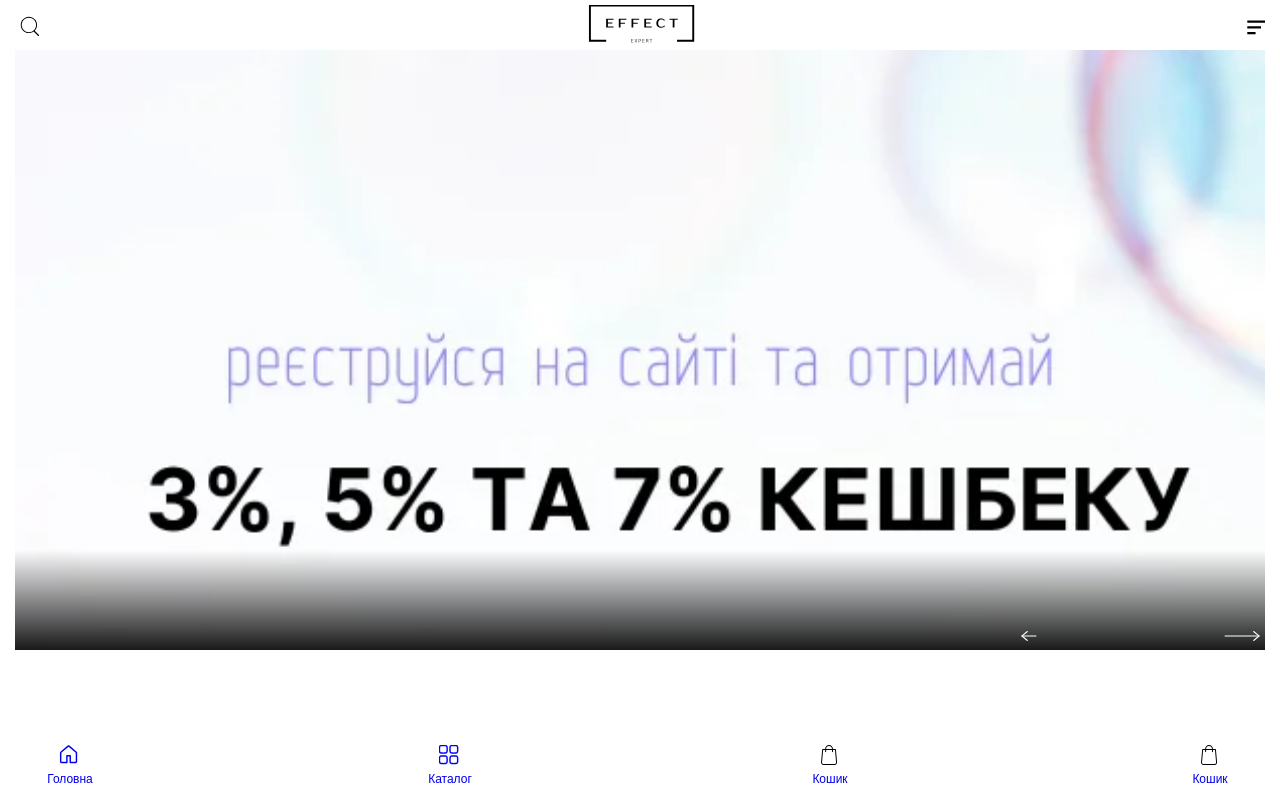
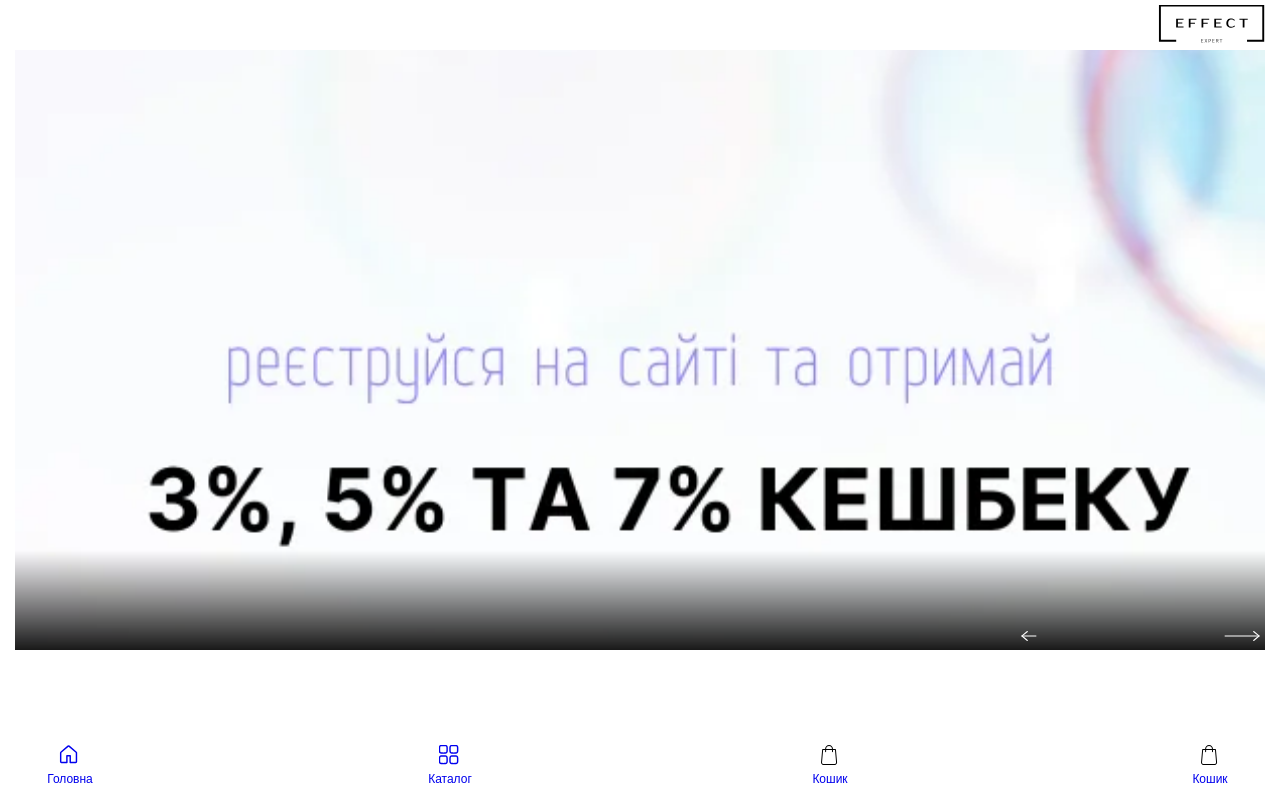
Before and after one commit to Vadim-Kostetskyi/Vippersenter, a React (Vite) app: page / in a window 1280 px wide. Shown: the top 798 px of the page. Built offline with nearby package versions, Linux system fonts and the light colour scheme.

Commit message:
small fix

```diff
--- a/src/modules/core/components/BurgerMenu/index.module.scss
+++ b/src/modules/core/components/BurgerMenu/index.module.scss
@@ -1 +1,7 @@
 @use "styles/bootstrap" as *;
+
+.menuBtn {
+  @include media(laptop) {
+    display: none;
+  }
+}
--- /dev/null
+++ b/src/modules/core/components/CatalogHeader/index.module.scss
@@ -0,0 +1 @@
+@use "styles/bootstrap" as *;
--- a/src/modules/core/components/SearchButton/index.module.scss
+++ b/src/modules/core/components/SearchButton/index.module.scss
@@ -2,6 +2,10 @@
 
 .search {
   width: 24px;
+
+  @include media(laptop) {
+    display: none;
+  }
 }
 
 .searchBtn {
--- a/src/styles/_breakpoint.scss
+++ b/src/styles/_breakpoint.scss
@@ -35,7 +35,7 @@ $desktop: 1440px;
   }
 
   @if $breakpoint ==laptop {
-    @media only screen and (max-width: $laptop) {
+    @media only screen and (min-width: $laptopMin) {
       @content;
     }
   }
```
Also changed, not shown: src/modules/core/components/CatalogHeader/index.tsx (added, +7 -0 lines).
